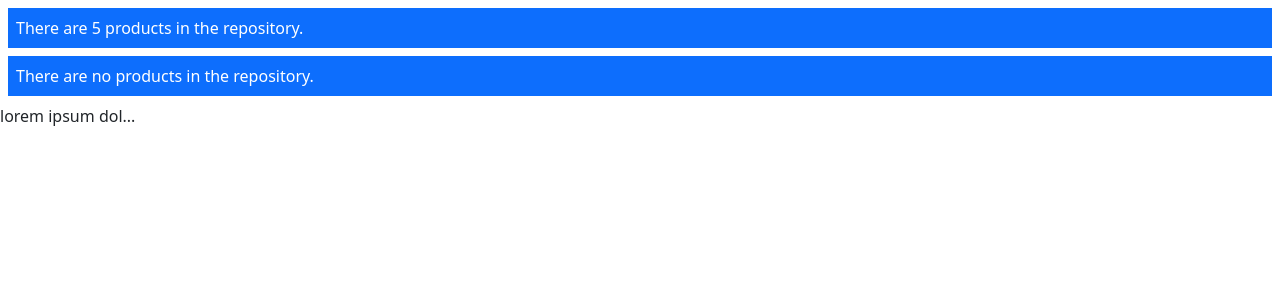
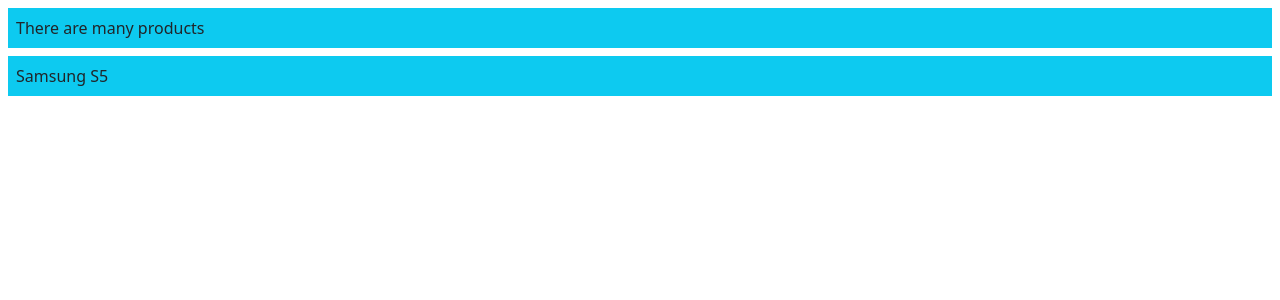
Before and after one commit to fatihdelice/learn-angular, an Angular app: page / in a window 1280 px wide. Shown: the top 300 px of the page. Built offline with nearby package versions, Linux system fonts and the light colour scheme.

Commit message:
NgSwitch added

```diff
--- a/src/app/product.component.html
+++ b/src/app/product.component.html
@@ -6,7 +6,7 @@
     There are no products in the repository.
 </div> -->
 
-<div *ngIf="model.getProducts().length>0; then productList else noProducts"></div>
+<!-- <div *ngIf="model.getProducts().length>0; then productList else noProducts"></div>
 
 <ng-template #productList>
     <div class="bg-primary text-white m-2 p-2">
@@ -28,7 +28,7 @@
 
 <div [hidden]="model.getProducts().length==0" class="bg-primary text-white m-2 p-2">
     There are no products in the repository.
-</div>
+</div> -->
 
 <!-- <div>
     <h2>{{product.name}}</h2>
@@ -92,4 +92,18 @@
 <p>{{ completed }}</p>
 <p>{{ completed | percent }}</p> -->
 
-{{ text | summary:15 }}
+<!-- {{ text | summary:15 }} -->
+
+<div class="bg-info m-2 p-2" [ngSwitch]="model.getProductCount()">
+    <span *ngSwitchCase="0">There are no products</span>
+    <span *ngSwitchCase="1">There are 1 products</span>
+    <span *ngSwitchCase="2">There are 2 products</span>
+    <span *ngSwitchDefault>There are many products</span>
+</div>
+
+<div class="bg-info m-2 p-2" [ngSwitch]="model.getProductById(1)?.name">
+    <span *ngSwitchCase="productName">Samsung S5</span>
+    <span *ngSwitchCase="'Samsung S6'">Samsung S6</span>
+    <span *ngSwitchCase="'Samsung S7'">Samsung S6</span>
+    <span *ngSwitchDefault>Other Product</span>
+</div>
--- a/src/app/product.component.ts
+++ b/src/app/product.component.ts
@@ -20,9 +20,9 @@
     completed: number = 0.789;
 
     //Custom pipes
-    text = "lorem ipsum dolor sit, amet consectetur adipisicing elit."
+    text = "lorem ipsum dolor sit, amet consectetur adipisicing elit.";
 
-
+    productName: string = this.model.getProductById(1)?.name as string;
 
     // product: Product = this.model.getProductById(1) as Product;
 
--- a/src/app/repository.model.ts
+++ b/src/app/repository.model.ts
@@ -18,4 +18,8 @@
     getProductById(id: number): Product | undefined {
         return this.products.find(p => p.id == id);
     }
+
+    getProductCount(): number {
+        return this.products.length;
+    }
 }
```
Also changed, not shown: 1 other file (tests, documents, lock files or other folders).
